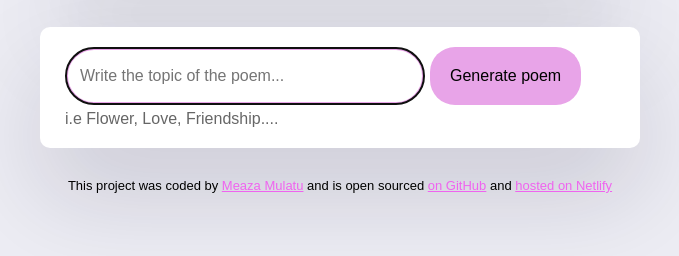
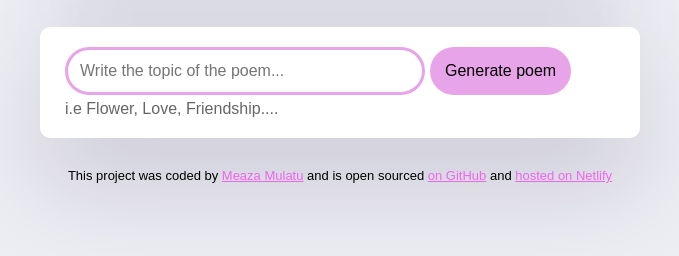
Before and after one commit to kidehae/AipoemGenerator, a plain HTML site: page index.html in a window 1280 px wide. Shown: the part 200-456 px from the top of the page, without its empty margins (300-979 px from the left). Drawn offline with nearby package versions, Linux system fonts and the light colour scheme.

Commit message:
final-touch

```diff
--- a/index.html
+++ b/index.html
@@ -20,7 +20,6 @@
               type="text"
               placeholder="Write the topic of the poem..."
               required
-              autofocus
               autocomplete="off"
               class="topic"
               id="topic"
--- a/src/style.css
+++ b/src/style.css
@@ -40,7 +40,7 @@ form {
 }
 
 .submit {
-  padding: 20px;
+  padding: 15px;
   border-radius: 25px;
   font-size: 16px;
   background-color: rgb(232, 164, 232);
```
